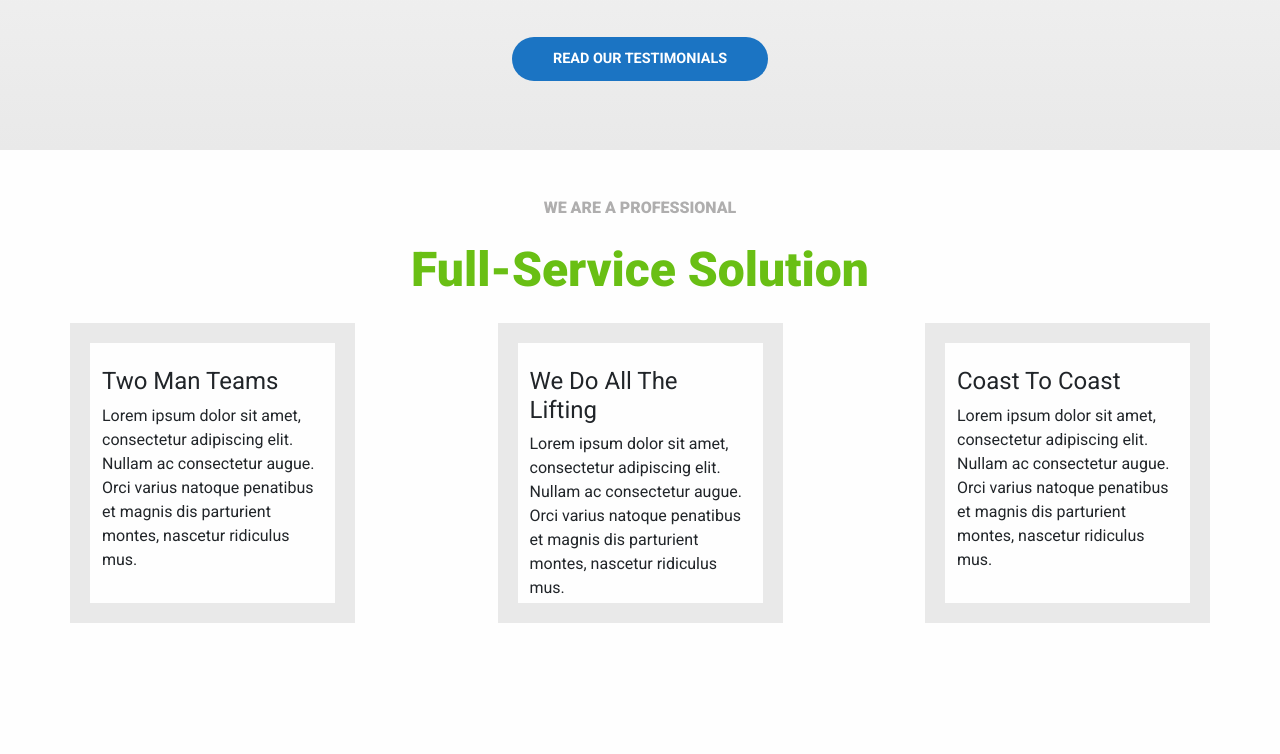
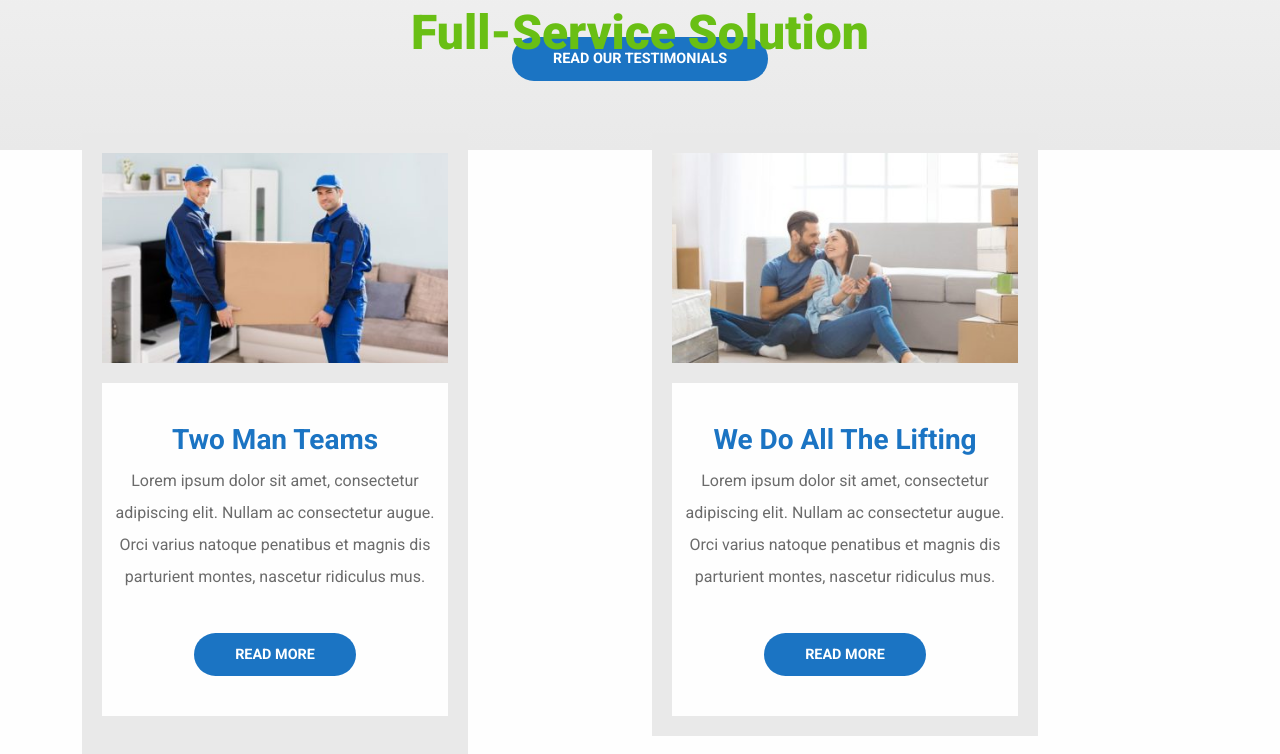
Before and after one commit to Eliana-Abate/proj-html-vuejs, a Vue app: page / in a window 1280 px wide. Shown: the part 1400-2154 px from the top of the page. Built offline with nearby package versions, Linux system fonts and the light colour scheme.

Commit message:
completed section #service-solutions

```diff
--- a/src/App.vue
+++ b/src/App.vue
@@ -33,7 +33,7 @@ export default {
         {
           title: "Two Man Teams",
           id: "1",
-          image: "#",
+          image: "avada-movers-serviceonephoto-final-400x255",
           description:
             "Lorem ipsum dolor sit amet, consectetur adipiscing elit. Nullam ac consectetur augue. Orci varius natoque penatibus et magnis dis parturient montes, nascetur ridiculus mus.",
         },
@@ -41,7 +41,7 @@ export default {
         {
           title: "We Do All The Lifting",
           id: "2",
-          image: "#",
+          image: "avada-movers-servicetwophoto-final-400x255",
           description:
             "Lorem ipsum dolor sit amet, consectetur adipiscing elit. Nullam ac consectetur augue. Orci varius natoque penatibus et magnis dis parturient montes, nascetur ridiculus mus.",
         },
@@ -49,7 +49,7 @@ export default {
         {
           title: "Coast To Coast",
           id: "3",
-          image: "#",
+          image: "avada-movers-servicethreephoto-final-400x255",
           description:
             "Lorem ipsum dolor sit amet, consectetur adipiscing elit. Nullam ac consectetur augue. Orci varius natoque penatibus et magnis dis parturient montes, nascetur ridiculus mus.",
         },
--- a/src/assets/scss/_utilities.scss
+++ b/src/assets/scss/_utilities.scss
@@ -23,6 +23,10 @@
   width: 50%;
 }
 
+.fw-700 {
+  font-weight: 700;
+}
+
 .fw-900 {
   font-weight: 900;
 }
--- a/src/components/Card.vue
+++ b/src/components/Card.vue
@@ -1,14 +1,18 @@
 <template>
   <section class="row">
-    <div
-      class="col-3 card-template"
-      v-for="(item, id) in servicesList"
-      :key="id"
-    >
-      <img src="" alt="" />
-      <div class="card-template-body">
-        <h4>{{ item.title }}</h4>
-        <p>{{ item.description }}</p>
+    <div class="col-4 w-410" v-for="(item, id) in servicesList" :key="id">
+      <div class="card-template">
+        <div class="img-box">
+          <img :src="getImage(item.image)" :alt="item.title" />
+        </div>
+
+        <div class="card-template-body text-center">
+          <h3 class="fw-700">{{ item.title }}</h3>
+          <p>{{ item.description }}</p>
+          <div>
+            <button type="button" class="btn btn-denim mt-4">READ MORE</button>
+          </div>
+        </div>
       </div>
     </div>
   </section>
@@ -18,17 +22,45 @@
 export default {
   name: "Card",
   props: ["servicesList"],
+  methods: {
+    getImage(image) {
+      return require(`@/assets/images/${image}.jpg`);
+    },
+  },
 };
 </script>
 
 <style lang="scss" scoped>
 @import "../assets/scss/_variables.scss";
 .card-template {
-  height: 300px;
   border: 20px solid $mercury;
 }
 
-.card-template:nth-child(2) {
-  margin: 0px auto;
+.img-box {
+  height: 230px;
+  border-bottom: 20px solid $mercury;
+  img {
+    width: 100%;
+    height: 100%;
+    object-fit: cover;
+  }
+}
+.w-410 {
+  width: 410px;
+}
+
+.card-template-body {
+  padding: 40px 12px;
+  h3 {
+    color: $denim-vibrant;
+  }
+  p {
+    color: $dove-gray;
+    line-height: 200%;
+  }
+}
+
+.col-4:nth-child(2) {
+  margin: 0 auto;
 }
 </style>
--- a/src/components/Main.vue
+++ b/src/components/Main.vue
@@ -58,9 +58,9 @@
     </section>
 
     <section id="service-solutions">
-      <div class="container py-5">
+      <div class="container">
         <div class="row">
-          <div class="text-center">
+          <div class="text-center pb-5">
             <h6 class="fw-900">WE ARE A PROFESSIONAL</h6>
             <h2 class="fw-900 my-4">Full-Service Solution</h2>
           </div>
@@ -129,8 +129,11 @@ export default {
 }
 
 #service-solutions {
-  height: 100vh;
+  height: 1000px;
   background-color: $white;
+  display: flex;
+  justify-content: center;
+  align-items: center;
   h6 {
     color: $silver-chalice;
   }
```
Also changed, not shown: 34 other files (tests, documents, lock files or other folders).
